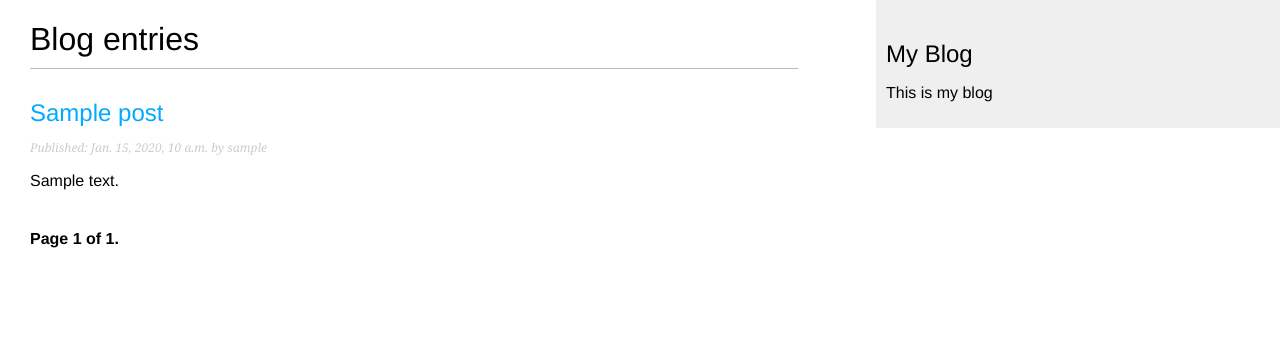
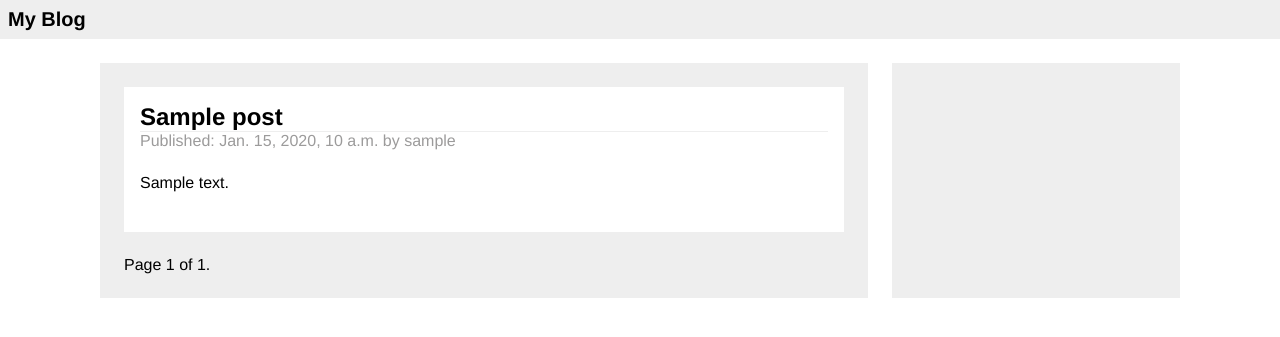
Before and after one commit to DevShasa/django-3-by-example-blog, a Django app: page /blog/ in a window 1280 px wide. Shown: the top 337 px of the page. Run offline with Django 3.2, Linux system fonts and the light colour scheme; tables that the repository leaves empty hold one stand-in row (values such as "Sample post").

Commit message:
interface and django merged, now cleaning up

```diff
--- /dev/null
+++ b/blog/static/css/styles.css
@@ -0,0 +1,77 @@
+:root{
+    box-sizing: border-box;
+}
+*, ::before, ::after{
+    box-sizing: inherit;
+}
+body * + *{
+    margin-top: 1.5em;
+}
+body{
+    margin: 0;
+    padding: 0;
+    font-family: Arial Arial, Helvetica, sans-serif;
+    background-color: white;
+}
+header{
+    color:black;
+    background-color: #eee;
+    padding: 0.5em;
+    font-weight:bold;
+}
+header >span{
+    font-size: 20px;
+}
+.container{
+    max-width: 1080px;
+    margin: 0 auto;
+    display: flex;
+    margin-top: 1.5em;
+}
+
+.tile{
+    background-color: #eee;
+    padding: 1.5em;
+}
+
+.container > * + *{
+    margin-left: 1.5em;
+}
+
+.content{
+    flex: 3
+}
+.posts > h2{
+    margin: 0;
+    border-bottom: 1px solid #eee;
+}
+.post-title{
+    text-decoration: none;
+    color: black
+}
+.post-title:hover{
+    color: rgb(75, 73, 73);
+}
+.post_info{
+    color: rgb(156, 155, 155);
+    font-weight:lighter;
+}
+.posts{
+    background-color: white;
+    padding: 1em;
+}
+
+.sidebar{
+    flex:1;
+    margin-top: 0; /*Eliminate lobotomised owl*/
+}
+
+/*STYLES SPECIICALY TARGETING BLOG POST*/
+.blog-post{
+    background-color: white;
+    padding: 1em;
+}
+.blog-post > h2{
+    border-bottom: 1px solid #eee;
+    margin-top: 0;
+}
--- a/blog/templates/blog/base.html
+++ b/blog/templates/blog/base.html
@@ -2,20 +2,24 @@
 <!DOCTYPE html>
 <html>
     <head>
-        <meta charset="utf-8">
-        <title>{% block title %}{% endblock %}</title>
-        <link rel="stylesheet" href="{% static "css/blog.css" %}">
+        <title>{% block title %}{% endblock title %}</title>
+        <meta charset="UTF-8">
+        <link rel="stylesheet" href="{% static "css/styles.css" %}">
     </head>
     <body>
-        <div id="content">
-            {% block content %}
-            {% endblock content %}
-        </div>
-        <div id="sidebar">
-            <h2>My Blog</h2>
-            <p>
-                This is my blog
-            </p>
-        </div>
+        <header>
+            <span class="header-text">My Blog</span>
+        </header>
+        <body>
+            <div class="container">
+                <div class="content tile">
+                    {% block content %}
+                    {% endblock content %}
+                </div>
+                <div class="sidebar tile">
+
+                </div>
+            </div>
+        </body>
     </body>
 </html>
--- a/blog/templates/blog/post/list.html
+++ b/blog/templates/blog/post/list.html
@@ -1,21 +1,19 @@
 {% extends 'blog/base.html' %}
 
 {% block title %}
-My blog
+My blogogio
 {% endblock title %}
 
 {% block content %}
 
-<h1>Blog entries</h1>
     {% for post in posts %}
-        <h2>
-            <a href="{{ post.get_absolute_url }}"> {{ post.title }}</a>
-        </h2>
-        <p class="date">
-            Published: {{ post.publish }} by {{ post.author }}
-        </p>
-        {{ post.body|truncatewords:30|linebreaks }}
+        <div class="posts">
+            <h2><a href="{{ post.get_absolute_url }}" class="post-title">{{ post.title }}</a></h2>
+            <span class="post_info">Published: {{ post.publish }} by {{ post.author }}</span>
+            <p> {{ post.body|truncatewords:30|linebreaks }}</p>
+        </div>
     {% endfor %}
 
     {% include "pagination.html" with page=posts %}
+
 {% endblock content %}
```
Also changed, not shown: blog/templates/blog/post/detail.html (+9 -5 lines).
